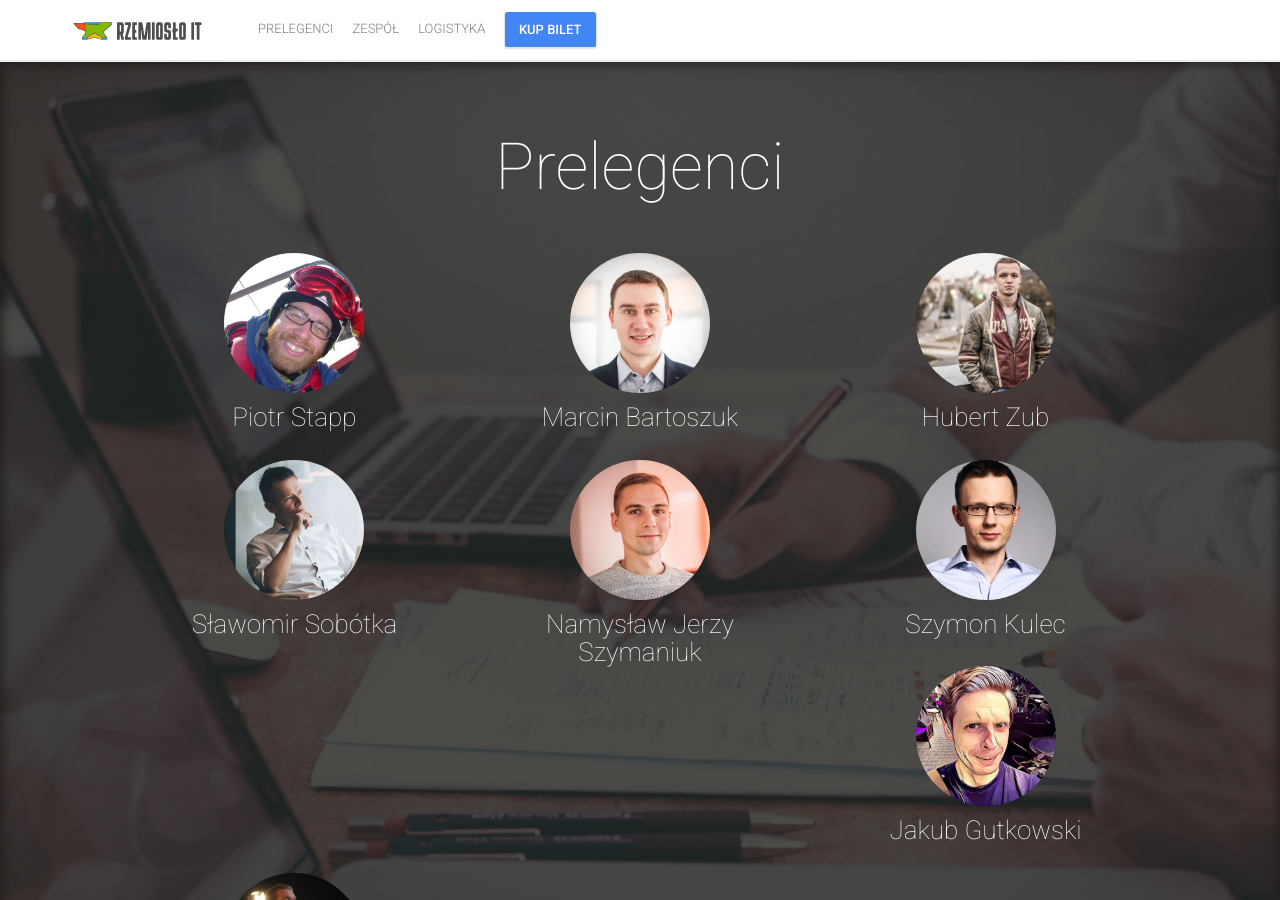
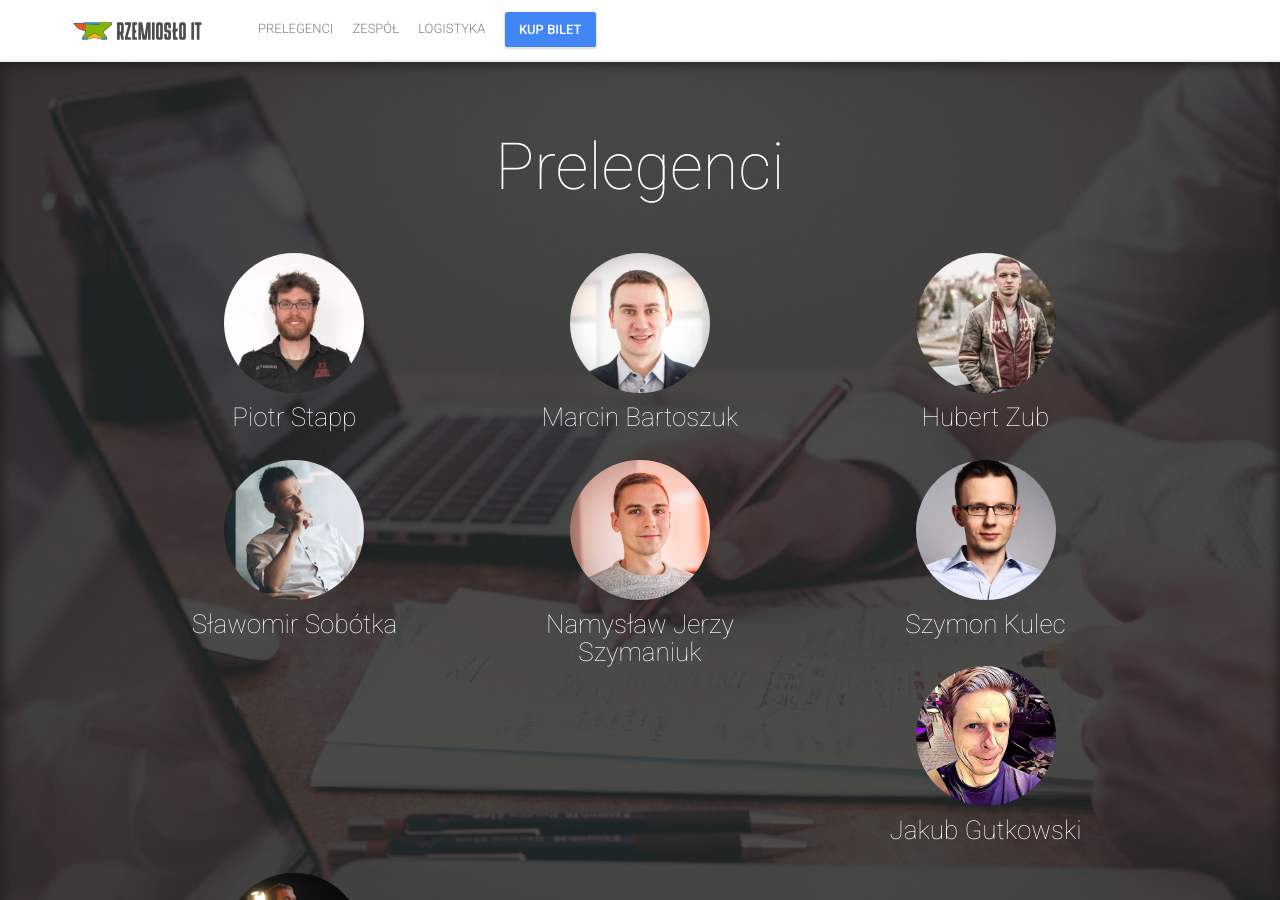
Before and after one commit to rzemioslo-it/rzemioslo-it.github.io, a Jekyll site: the page built from index.html, in a window 1280 px wide and 900 px high, scrolled down 1354 px. Built offline with Jekyll 4.4.1, drawn with Linux system fonts in a browser that asks for light colours; nearby versions of some CDN libraries; comment, search, counter and statistics services are not loaded.

Commit message:
Change photo for Piotr Stapp

```diff
--- a/_data/speakers.yml
+++ b/_data/speakers.yml
@@ -86,7 +86,7 @@
     Programista, inżynier, rzemieślnik, projektant i rowerzysta. Korzysta z każdej technologii, która prowadzi do celu. Wierzy w ludzi, a nie w papiery. Jest wyznawcą DevOps i wszelkiej automatyzacji.<br />
     Jak przystało na człowieka inteligentnego, prowadzi bloga – o tyle wyjątkowego, że regularnie pojawiają się tam nowe teksty: <a href="http://stapp.space/">http://stapp.space/</a>.<br />
     Do niedawna Ekspert IT w mBanku. Obecnie współtworzy nowy fintech – FinAi, w którym pracuje nad zamianą rzeczy skomplikowanych na proste. A to czasem bywa trudne.
-  thumbnailUrl: ps.jpg
+  thumbnailUrl: ps-new.jpg
   rockstar: true
   social:
     - {name: "twitter", link: "https://twitter.com/ptrstpp950"}
```
Also changed, not shown: img/people/ps-new.jpg (added), img/people/ps.jpg (deleted).
